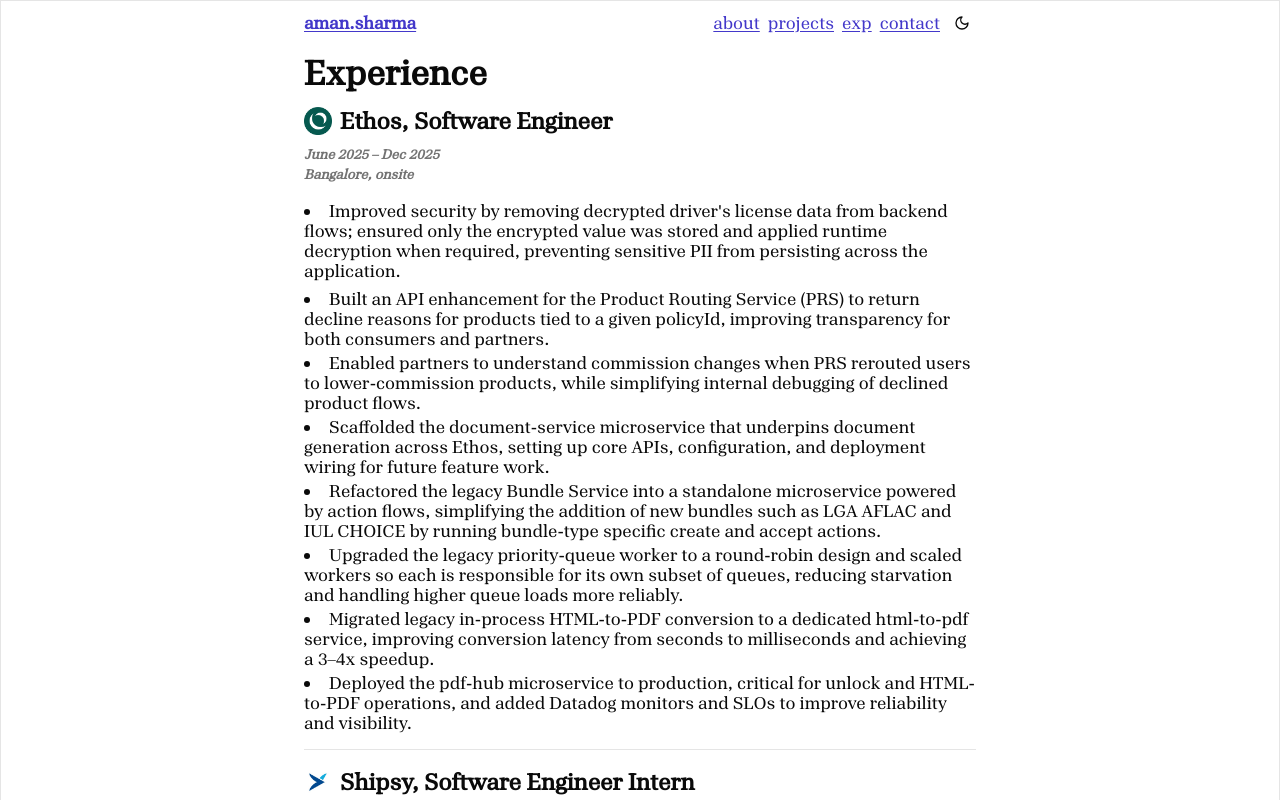
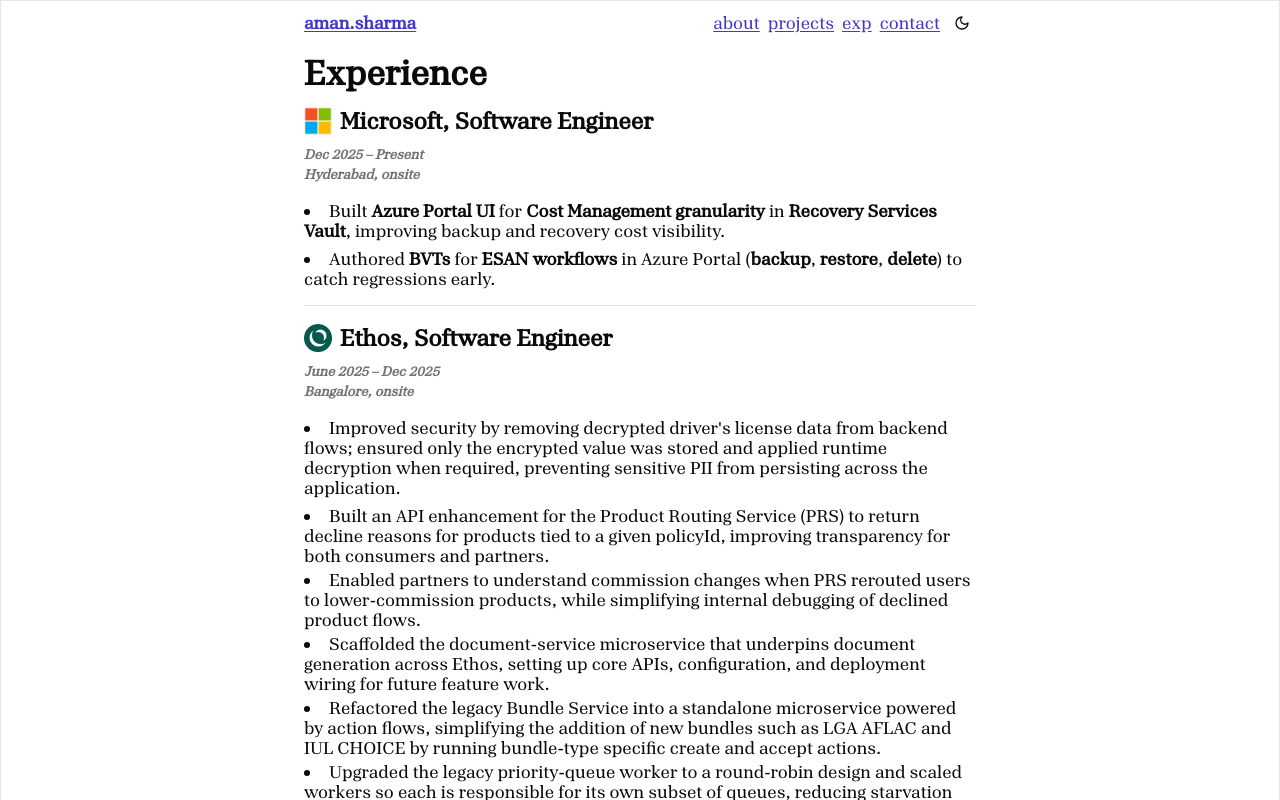
Before and after one commit to aman1117/portfolio, a Next.js app: page /experience in a window 1280 px wide. Shown: the top 800 px of the page. Built offline with nearby package versions, Linux system fonts and the light colour scheme.

Commit message:
fix: update experience details and improve formatting in resume PDF

```diff
--- a/app/experience/page.tsx
+++ b/app/experience/page.tsx
@@ -6,7 +6,7 @@
             <p className="text-4xl font-bold mb-3 mr-1">Experience</p>
             <div className="flex flex-col gap-4">
                 {/* Microsoft */}
-                {/* <div>
+                <div>
                     <div className="flex items-center mb-2">
                         <img
                             src="/microsoft_logo.png"
@@ -15,15 +15,23 @@
                         />
                         <h2 className="text-2xl font-semibold">Microsoft, Software Engineer</h2>
                     </div>
-                    <p className="text-sm italic">
+                    <p className="text-sm italic text-muted-foreground">
                         <strong>Dec 2025 – Present</strong>
                     </p>
-                    <p className="text-sm mb-4 italic">
+                    <p className="text-sm mb-4 italic text-muted-foreground">
                         <strong>Hyderabad, onsite</strong>
                     </p>
+                    <ul className="list-disc list-inside mt-2 space-y-1">
+                        <li className="mb-2 text-foreground md:text-lg md:leading-5 leading-tight">
+                            Built <strong>Azure Portal UI</strong> for <strong>Cost Management granularity</strong> in <strong>Recovery Services Vault</strong>, improving backup and recovery cost visibility.
+                        </li>
+                        <li className="mb-2 text-foreground md:text-lg md:leading-5 leading-tight">
+                            Authored <strong>BVTs</strong> for <strong>ESAN workflows</strong> in Azure Portal (<strong>backup</strong>, <strong>restore</strong>, <strong>delete</strong>) to catch regressions early.
+                        </li>
+                    </ul>
                 </div>
 
-                <hr className="m-.5 border-border" /> */}
+                <hr className="m-.5 border-border" />
 
                 {/* Ethos */}
                 <div>
```
Also changed, not shown: 1 other file (tests, documents, lock files or other folders).
